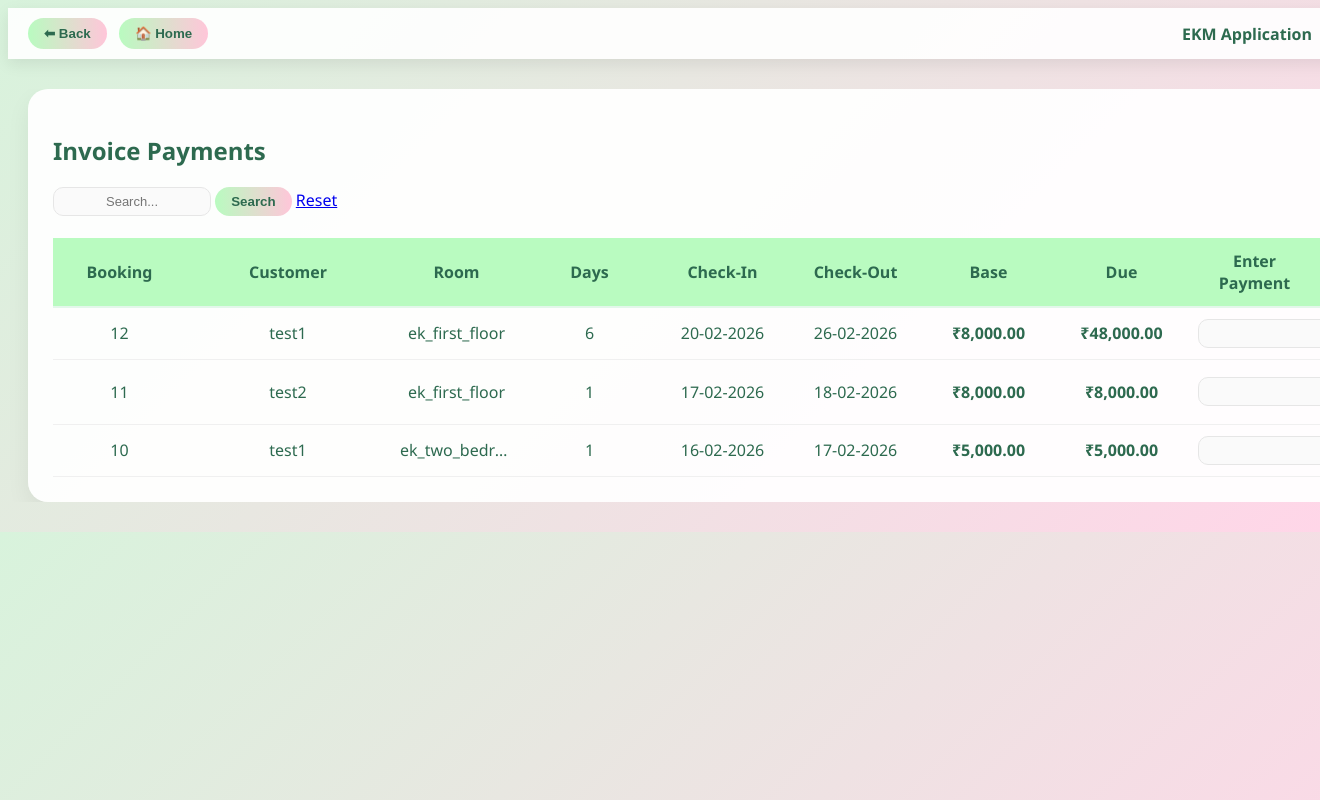
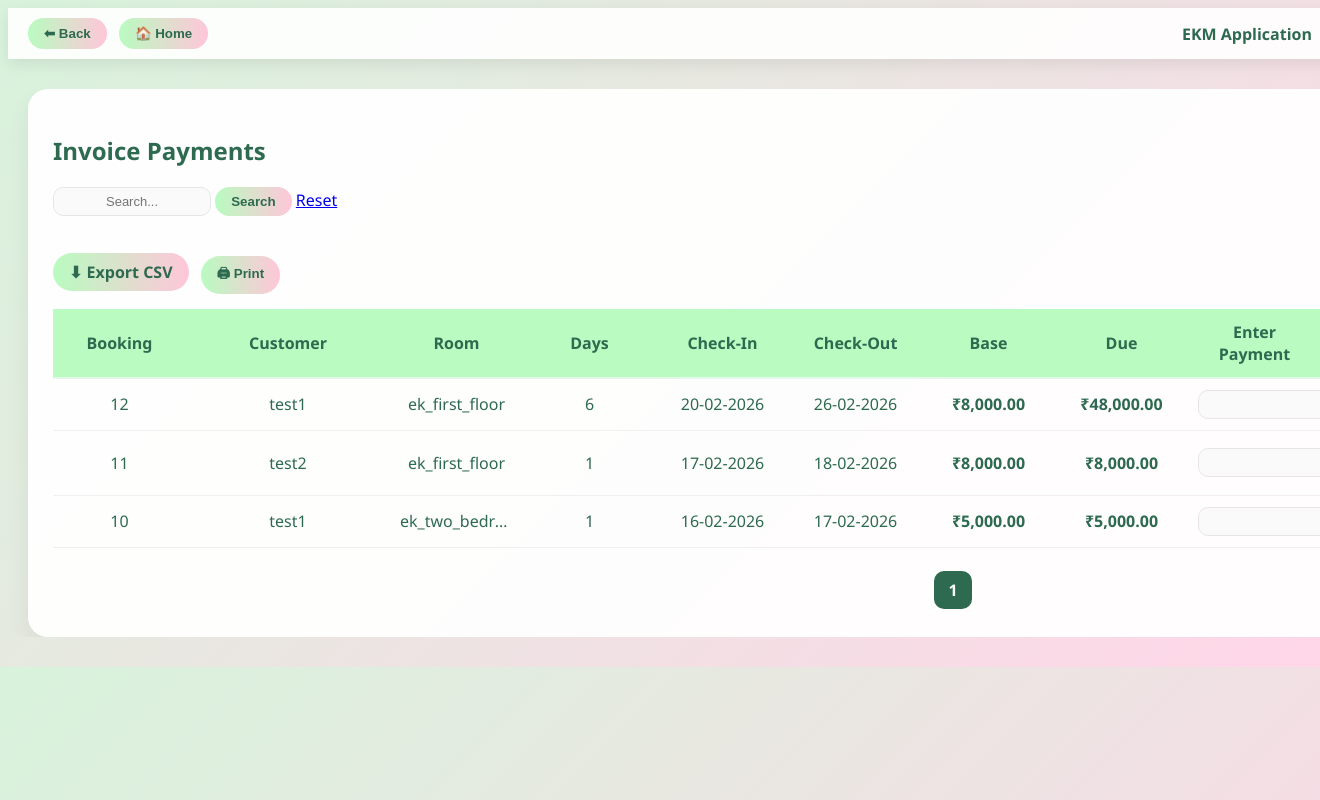
Before and after one commit to venkatengineer/hotel_booking_system_php_eks, a PHP site: page /invoice_payments.php in a window 1320 px wide; the page is wider, and only the part inside the window is pictured. Run offline with PHP 8.4, Linux system fonts and the light colour scheme; a user stored in the database is signed in; data comes from the database, SQL or seed files in the repository.

Commit message:
Added index redirect, updated billing report, enabled horizontal scroll, removed discount column

```diff
--- a/invoice_payments.php
+++ b/invoice_payments.php
@@ -18,6 +18,30 @@ if (!empty($_GET['q'])) {
         a.asset_name LIKE '%$search%' OR
         b.booking_id LIKE '%$search%' ";
 }
+/* PAGINATION */
+$records_per_page = 10;
+
+$page = isset($_GET['page']) ? (int)$_GET['page'] : 1;
+if ($page < 1) $page = 1;
+
+$offset = ($page - 1) * $records_per_page;
+
+/* COUNT TOTAL RECORDS */
+
+$count_sql = "
+SELECT COUNT(DISTINCT b.booking_id) AS total
+FROM tbl_bookings b
+JOIN tbl_customers c ON c.customer_id = b.customer_id
+JOIN tbl_assets a ON a.asset_id = b.asset_id
+$search_sql
+";
+
+$count_result = mysqli_query($conn, $count_sql);
+$count_row = mysqli_fetch_assoc($count_result);
+$total_records = $count_row['total'];
+
+$total_pages = ceil($total_records / $records_per_page);
+
 
 /* QUERY */
 
@@ -61,6 +85,8 @@ $search_sql
 
 GROUP BY b.booking_id
 ORDER BY b.booking_from DESC
+LIMIT $offset, $records_per_page
+
 ";
 
 $result = mysqli_query($conn,$sql);
@@ -76,6 +102,28 @@ body{
     font-family:'Segoe UI',sans-serif;
     color:#2d6a4f;
 }
+.actions{
+    margin:15px 0;
+}
+
+.btn{
+    display:inline-block;
+    padding:8px 16px;
+    margin-right:8px;
+    border-radius:20px;
+    background:linear-gradient(90deg,#b9fbc0,#ffc6d9);
+    color:#2d6a4f;
+    text-decoration:none;
+    border:none;
+    cursor:pointer;
+    font-weight:600;
+}
+
+.btn:hover{
+    transform:translateY(-1px);
+    box-shadow:0 6px 12px rgba(0,0,0,0.08);
+}
+
 
 /* wrapper allows horizontal scroll like excel */
 /* Wrapper must allow horizontal scroll */
@@ -182,6 +230,33 @@ padding:8px;
 background:#f7fbf8;
 border-radius:8px;
 }
+.pagination{
+    margin-top:20px;
+    text-align:center;
+}
+
+.pagination a{
+    display:inline-block;
+    padding:8px 14px;
+    margin:3px;
+    background:#f1f7f3;
+    color:#2d6a4f;
+    border-radius:10px;
+    text-decoration:none;
+    font-weight:500;
+    transition:0.2s;
+}
+
+.pagination a:hover{
+    background:#b9fbc0;
+}
+
+.pagination a.active{
+    background:#2d6a4f;
+    color:white;
+    font-weight:600;
+}
+
 
 .bankBox input{
 display:block;
@@ -214,10 +289,52 @@ margin-bottom:5px;
     font-size:11px;
     color:#777;
 }
+@media print{
+
+body{
+    background:white !important;
+}
+
+.wrapper{
+    overflow:visible !important;
+}
+
+.card{
+    box-shadow:none;
+    width:100% !important;
+    display:block !important;
+}
+
+table{
+    width:100% !important;
+    table-layout:auto !important;
+}
+
+td,th{
+    white-space:normal !important;
+    font-size:12px;
+    padding:6px;
+}
+
+input,select,button,.bankBox,.actions{
+    display:none !important;
+}
+
+h2{
+    margin-bottom:10px;
+}
+
+}
+
+
+
 </style>
 
 
 <script>
+    function printPage(){
+    window.print();
+}
 function toggleBank(selectObj)
 {
     var bankBox = selectObj.parentNode.querySelector('.bankBox');
@@ -248,6 +365,11 @@ function toggleBank(selectObj)
 </form>
 
 <br>
+<div class="actions">
+    <a href="export_invoice_payments.php?q=<?php echo urlencode($search); ?>" class="btn">⬇ Export CSV</a>
+    <button onclick="printPage()" class="btn">🖨 Print</button>
+</div>
+
 
 <table>
 <tr>
@@ -336,6 +458,27 @@ value="<?php echo (int)$row['invoice_id']; ?>">
 
 
 </table>
+<div class="pagination">
+
+<?php if($page > 1){ ?>
+<a href="?page=<?php echo $page-1; ?>&q=<?php echo urlencode($search); ?>">← Prev</a>
+<?php } ?>
+
+<?php for($i=1; $i <= $total_pages; $i++){ ?>
+
+<a class="<?php if($i==$page) echo 'active'; ?>"
+href="?page=<?php echo $i; ?>&q=<?php echo urlencode($search); ?>">
+<?php echo $i; ?>
+</a>
+
+<?php } ?>
+
+<?php if($page < $total_pages){ ?>
+<a href="?page=<?php echo $page+1; ?>&q=<?php echo urlencode($search); ?>">Next →</a>
+<?php } ?>
+
+</div>
+
 
 </div>
 </div>
```
Also changed, not shown: export_invoice_payments.php (added, +99 -0 lines).
